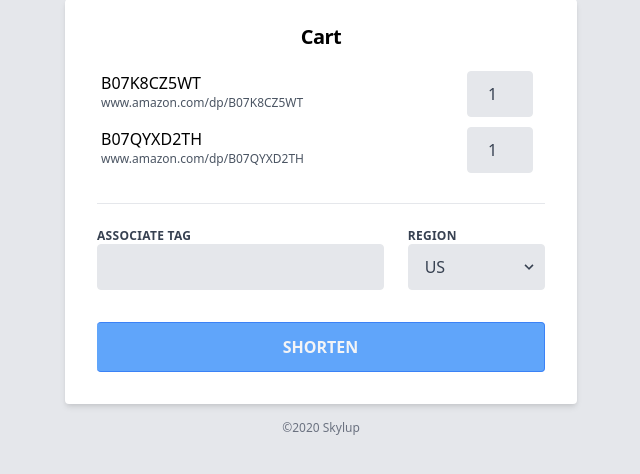
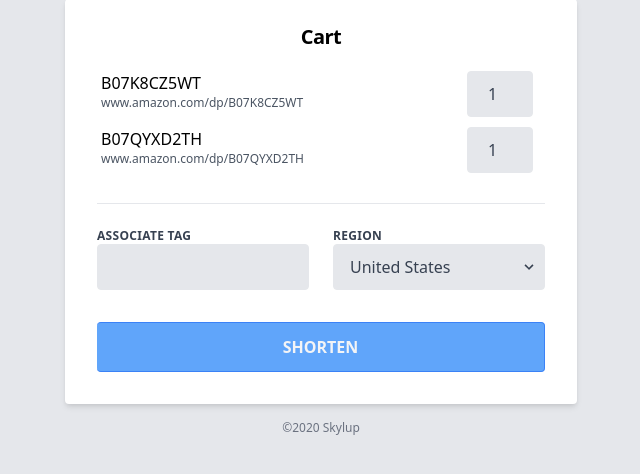
Before and after one commit to skatkov/acart, a Sinatra app: page / in a window 1280 px wide. Shown: the part 155-629 px from the top of the page, without its empty margins (319-959 px from the left). Run offline with Sinatra, Linux system fonts and the light colour scheme.

Commit message:
change region field

```diff
--- a/views/index.erb
+++ b/views/index.erb
@@ -55,22 +55,22 @@
           </div>
           <hr/>
           <div class="flex flex-wrap py-4">
-            <div class="w-full md:w-2/3 md:pr-3 mb-6 md:mb-0">
+            <div class="w-full md:w-2/4 md:pr-3 mb-6 md:mb-0">
               <label class="block uppercase tracking-wide text-gray-700 text-xs font-bold mt-2" for="grid-first-name">
                 Associate Tag
               </label>
               <input class="appearance-none block w-full bg-gray-200 text-gray-700 border rounded py-3 px-4 leading-tight focus:outline-none focus:bg-white" type="text" name="associate_tag">
             </div>
 
-            <div class="w-full md:w-1/3 md:pl-3">
+            <div class="w-full md:w-2/4 md:pl-3">
               <label class="block uppercase tracking-wide text-gray-700 text-xs font-bold mt-2" for="grid-state">
                 Region
               </label>
               <div class="relative">
                 <select name="region" class="block appearance-none w-full bg-gray-200 border border-gray-200 text-gray-700 py-3 px-4 pr-8 rounded leading-tight focus:outline-none focus:bg-white focus:border-gray-500">
-                  <option>US</option>
-                  <option>UK</option>
-                  <option>CA</option>
+                  <option value="US">United States</option>
+                  <option value="UK">United Kingdom</option>
+                  <option value="CA">Canada</option>
                 </select>
                 <div class="pointer-events-none absolute inset-y-0 right-0 flex items-center px-2 text-gray-700">
                   <svg class="fill-current h-4 w-4" xmlns="http://www.w3.org/2000/svg" viewBox="0 0 20 20"><path d="M9.293 12.95l.707.707L15.657 8l-1.414-1.414L10 10.828 5.757 6.586 4.343 8z"/></svg>
```
